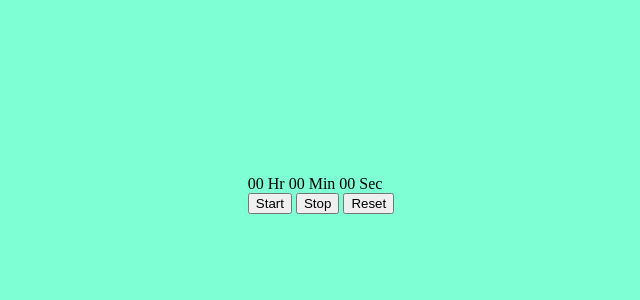
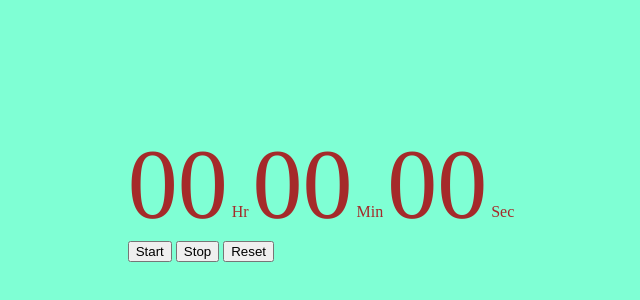
Before and after one commit to Jasdeep5119/Stopwatch, a plain HTML site: page index.html in a window 1280 px wide. Shown: the part 214-514 px from the top of the page, without its empty margins (319-959 px from the left). Drawn offline with Linux system fonts and the light colour scheme.

Commit message:
added more style in css sheet

```diff
--- a/style.css
+++ b/style.css
@@ -5,3 +5,11 @@ body{
     align-items: center;
     height: 100vh;
 }
+
+.digit{
+    font-size: 100px;
+}
+
+#container{
+    color: brown;
+}
```
